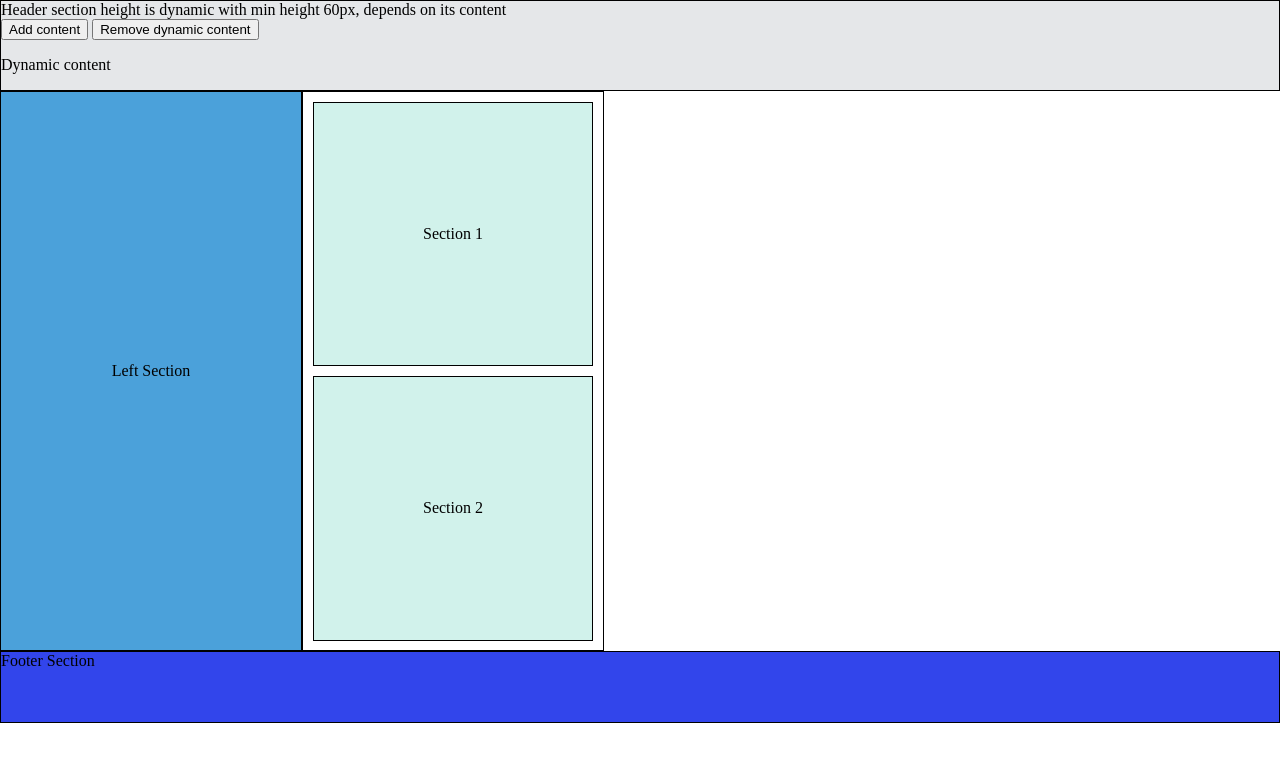
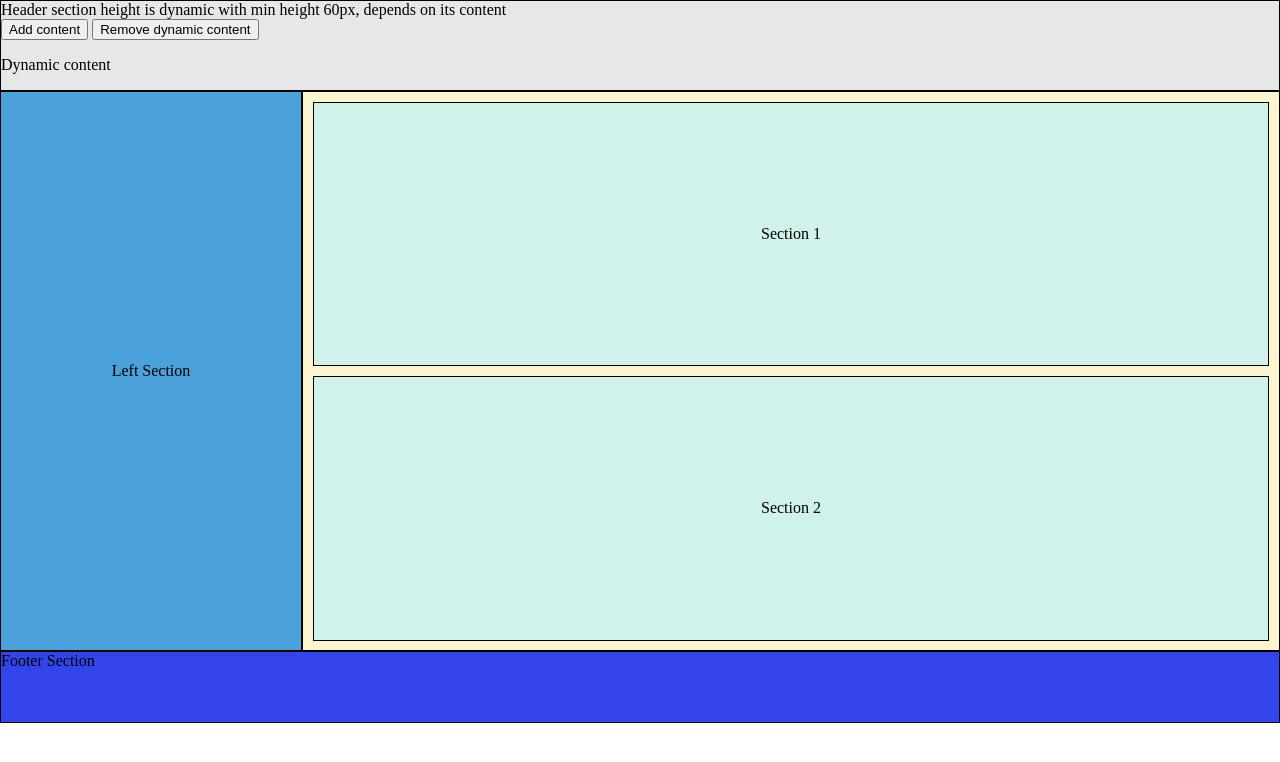
Before and after one commit to JIHAN-SH/Tasks, a plain HTML site: page Task2/index.html in a window 1280 px wide. Drawn offline with Linux system fonts and the light colour scheme.

Commit message:
Update index.html

```diff
--- a/Task2/index.html
+++ b/Task2/index.html
@@ -28,7 +28,7 @@
     <div class="flex-container">
         <div class="left text ">Left Section</div>
 
-       <div class="middle">
+       <div class="main">
         <div class="half-containers text">Section 1 </div>
         <div class="half-containers text">Section 2 </div>
     </div>
```
